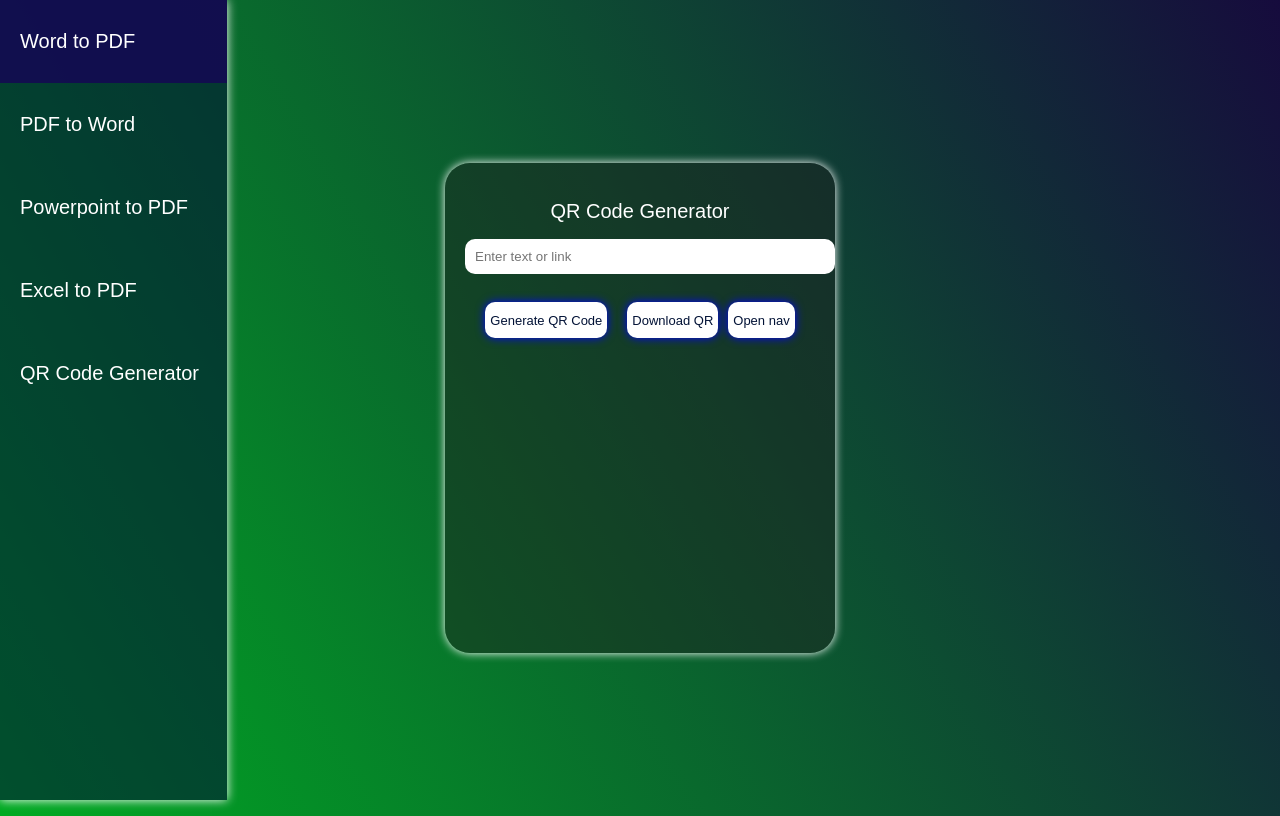
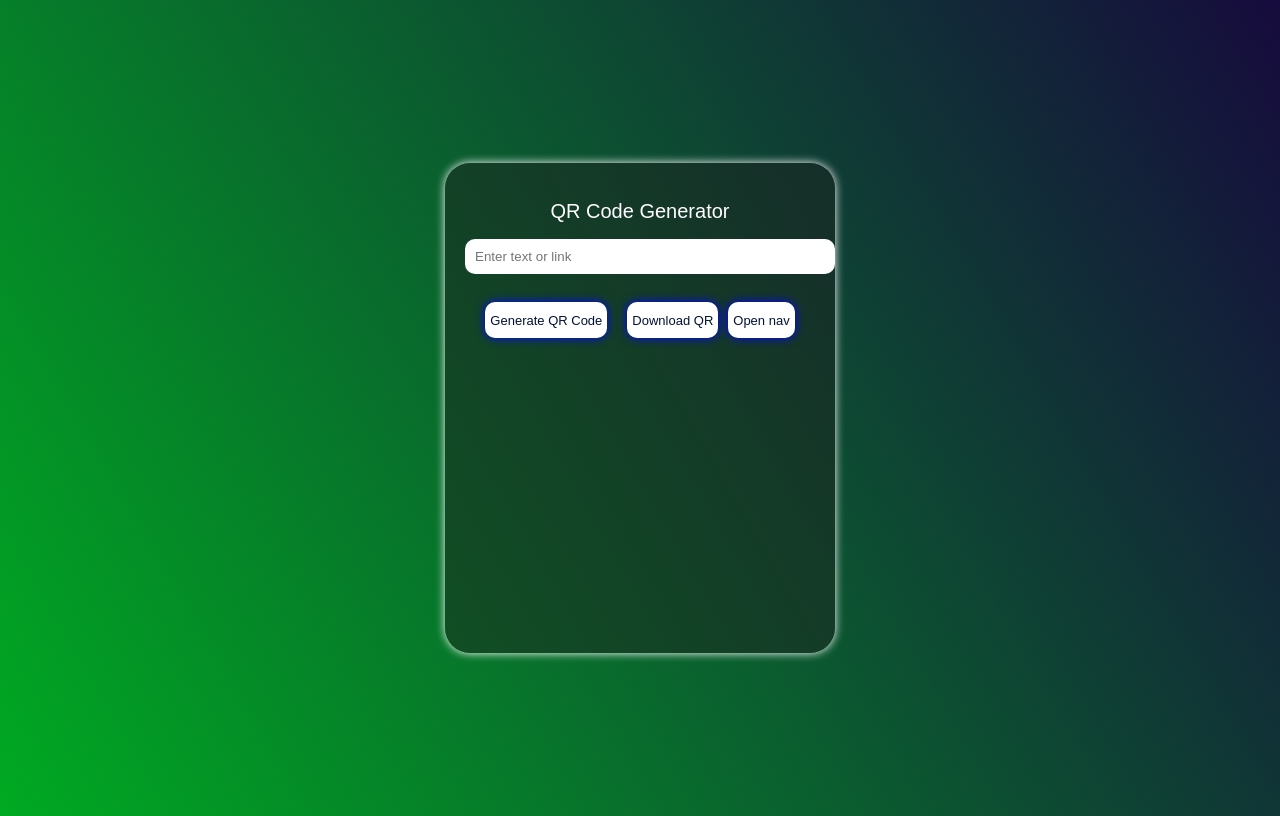
Before and after one commit to pixelsbytorry10k/Qr, a plain HTML site: page qr.html in a window 1280 px wide. Drawn offline with Linux system fonts and the light colour scheme.

Commit message:
Refactor QR code generator HTML structure

```diff
--- a/qr.html
+++ b/qr.html
@@ -112,14 +112,7 @@
 
 <body>
     <main>
-        <div class="sidenav" id="sideNav">
-            <!---The side nav panel-->
-            <a href="">Word to PDF</a>
-            <a href="">PDF to Word</a>
-            <a href="">Powerpoint to PDF</a>
-            <a href="">Excel to PDF</a>
-            <a href="">QR Code Generator</a>
-        </div>
+
         <div class="box">
             <h2 id="headerText">QR Code Generator</h2>
             <input type="text" id="text" placeholder="Enter text or link"><br><br>
```
